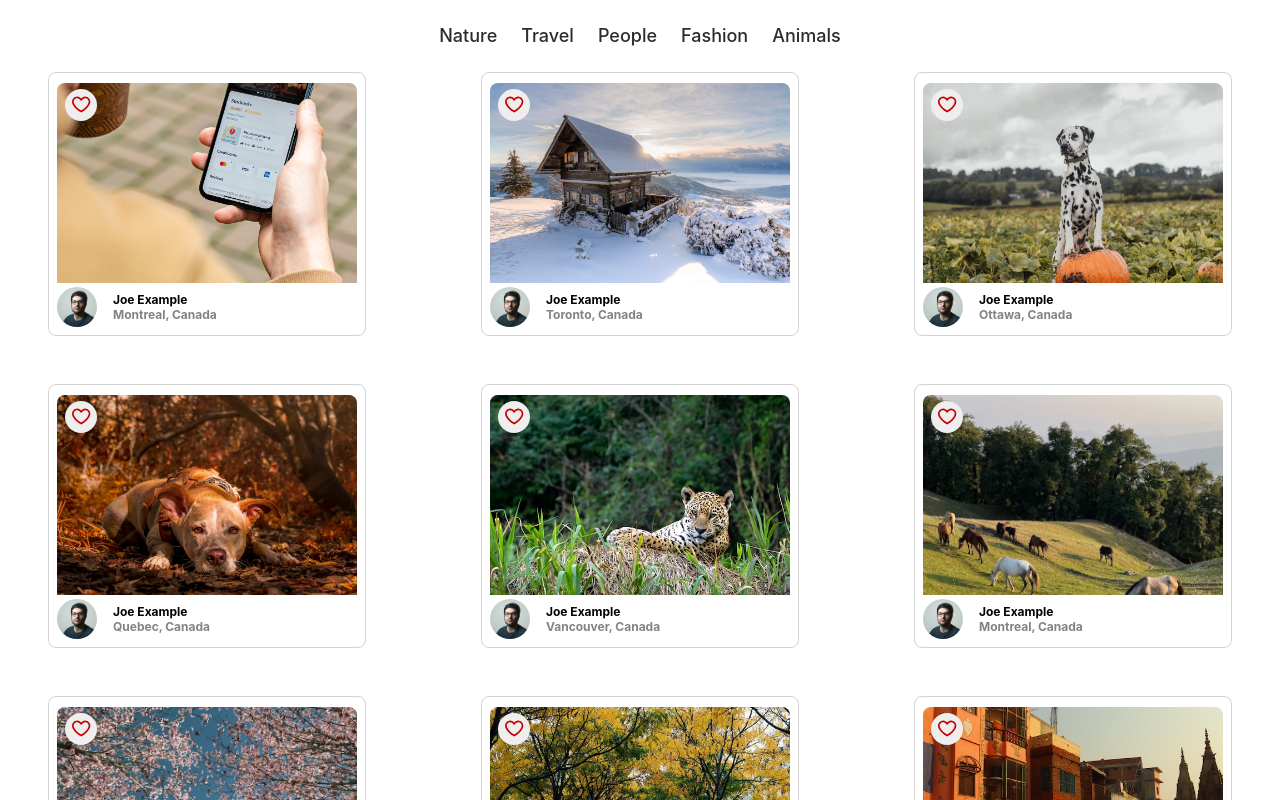
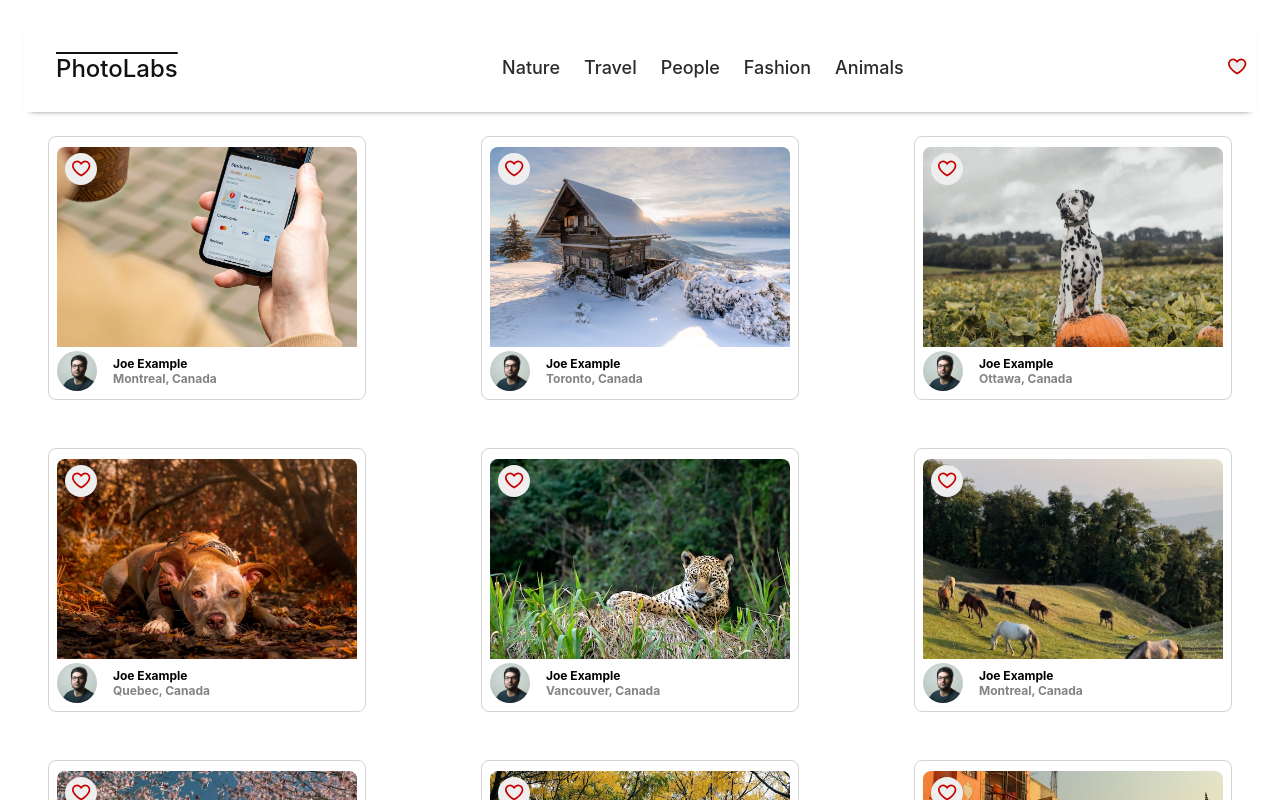
Before and after one commit to Jesse-D-Miller/photolabs, a React (Vite) app in the folder frontend/: page / in a window 1280 px wide. Shown: the top 800 px of the page. Built offline with nearby package versions, Linux system fonts and the light colour scheme; the HTML template or start-up script is replaced by a standard one.

Commit message:
changed topNavigation to be the parent of topic list and app.jsx to be the parent of topNavigation

```diff
--- a/frontend/src/App.jsx
+++ b/frontend/src/App.jsx
@@ -1,6 +1,6 @@
 import PhotoList from './components/PhotoList';
-import TopicList from './components/TopicList';
 import './App.scss';
+import TopNavigation from './components/TopNavigationBar';
 import topics from './mocks/topics';
 import photos from "./mocks/photos";
 import { useState } from 'react';
@@ -24,7 +24,7 @@
 
   return (
     <div className="App">
-      <TopicList topics={topics} />
+      <TopNavigation topics={topics} />
       <PhotoList photos={photos} favourites={favourites} toggleFavourite={toggleFavourite} />
     </div>
   );
--- a/frontend/src/components/TopNavigationBar.jsx
+++ b/frontend/src/components/TopNavigationBar.jsx
@@ -1,9 +1,13 @@
 import '../styles/TopNavigationBar.scss'
+import TopicList from './TopicList';
+import FavBadge from './FavBadge';
 
-const TopNavigation = () => {
+const TopNavigation = ({topics}) => {
   return (
     <div className="top-nav-bar">
       <span className="top-nav-bar__logo">PhotoLabs</span>
+      <TopicList topics={topics} />
+      <FavBadge />
     </div>
   )
 };
--- a/frontend/src/components/TopicList.jsx
+++ b/frontend/src/components/TopicList.jsx
@@ -1,8 +1,7 @@
 import "../styles/TopicList.scss";
 import TopicListItem from "./TopicListItem";
 
-const TopicList = (props) => {
-  const { topics } = props;
+const TopicList = ({topics}) => {
 
   const dynamicArrayOfTopics = topics.map((topic) => {
     const topicId = topic.id;
--- a/frontend/src/components/TopicListItem.jsx
+++ b/frontend/src/components/TopicListItem.jsx
@@ -1,8 +1,6 @@
 import "../styles/TopicListItem.scss";
 
-const TopicListItem = (props) => {
-  const {topic} = props
-
+const TopicListItem = ({topic}) => {
   return (
     <div className="topic-list__item">
       <span>{topic.title}</span>
```
